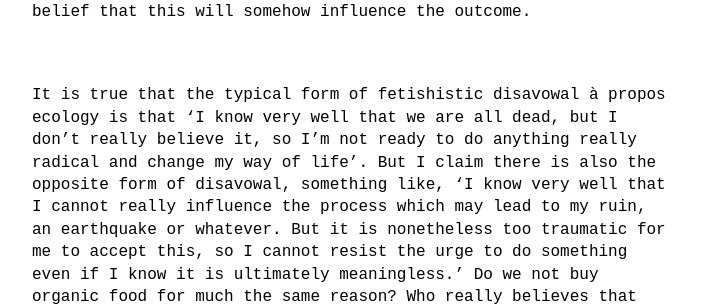
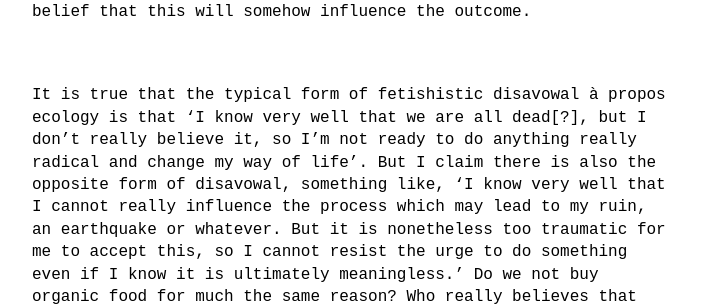
Before and after one commit to ahanadeb/ahanadeb.github.io, a Jekyll site: the page built from _posts/2023-12-10-delusion-of-green-capitalism.md, in a window 1280 px wide. Shown: the part 616-922 px from the top of the page, without its empty margins (288-991 px from the left). Built offline with Jekyll 4.4.1, drawn with Linux system fonts in a browser that asks for light colours; some of the changed text lies outside the part shown.

Commit message:
add transcript

```diff
--- a/_posts/2023-12-10-delusion-of-green-capitalism.md
+++ b/_posts/2023-12-10-delusion-of-green-capitalism.md
@@ -12,7 +12,7 @@ So, there is, I claim, something deceptively reassuring in our readiness to assu
 
 \
 \
-It is true that the typical form of fetishistic disavowal à propos ecology is that 'I know very well that we are all dead, but I don't really believe it, so I'm not ready to do anything really radical and change my way of life'.
+It is true that the typical form of fetishistic disavowal à propos ecology is that 'I know very well that we are all dead[?], but I don't really believe it, so I'm not ready to do anything really radical and change my way of life'.
 But I claim there is also the opposite form of disavowal, something like, 'I know very well that I cannot really influence the process which may lead to my ruin, an earthquake or whatever. But it is nonetheless too traumatic for me to accept this, so I cannot resist the urge to do something even if I know it is ultimately meaningless.'
 Do we not buy organic food for much the same reason? Who really believes that those semi-putrefying and overpriced apples are really healthier? The point is that by buying them we are not just buying and consuming a product, we are simultaneously doing something meaningful, demonstrating our capacity for care and global awareness, participating in a noble, large, collective project.
 
```
